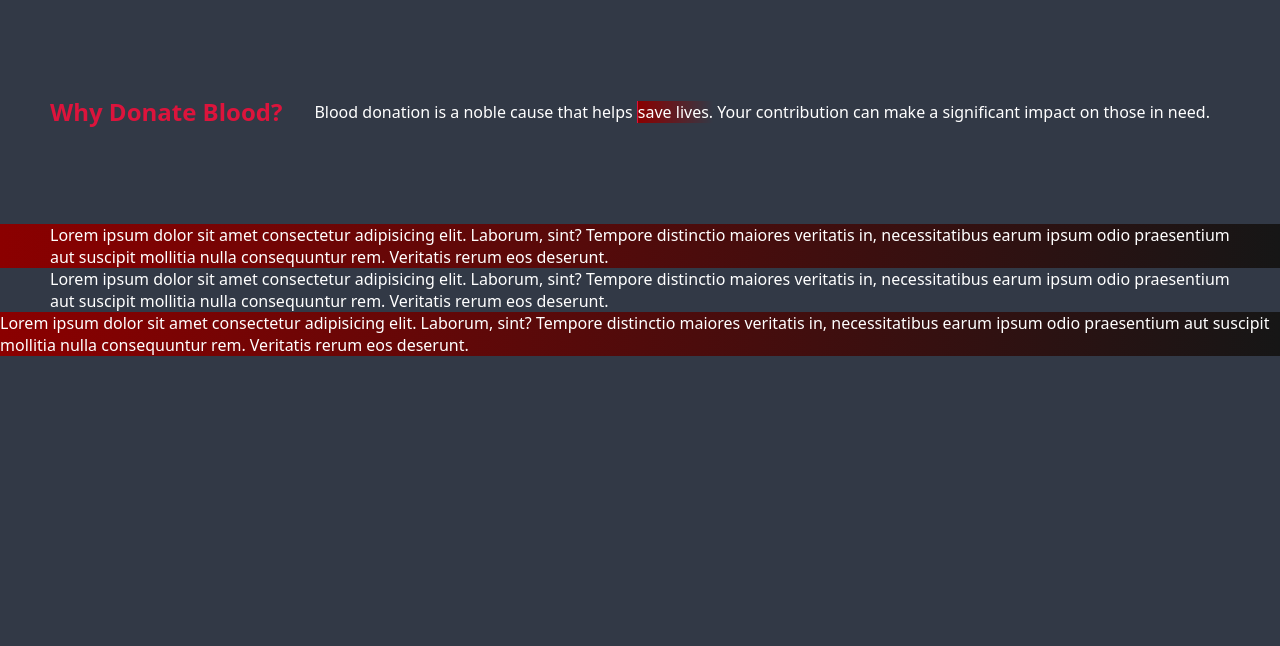
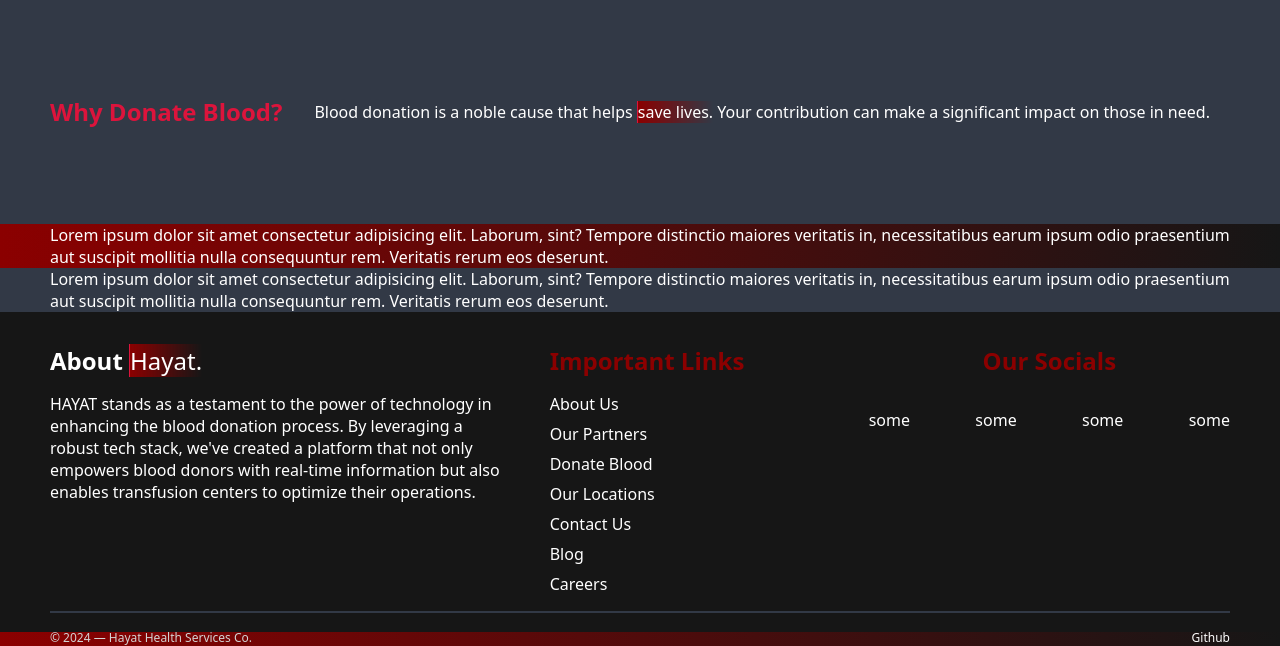
Before and after one commit to Chareeef/HAYAT, a Python web app: template templates/index.html in a window 1280 px wide. Shown: the part 871-1517 px from the top of the page. Before the commit the page ends 1227 px from the top, so only its background shows below. Run offline with Jinja, Linux system fonts and the light colour scheme; the template is opened without the code that fills it, so the values that code supplies are empty.

Commit message:
feat: add footer section

```diff
--- a/static/styles/main.css
+++ b/static/styles/main.css
@@ -244,7 +244,7 @@ section:nth-child(odd) {
     width: clamp(50dvw, 500px, 70dvw);
     gap: .5rem;
 
-    legend{
+    legend {
         text-align: center;
     }
 
@@ -320,25 +320,23 @@ section:nth-child(odd) {
         WHY DONATE SECTION
 =======================================*/
 
-.why_donate{
+.why_donate {
     padding-block: 6rem;
     gap: 2rem;
 
-    .title{
+    .title {
         color: var(--tertiary-clr);
     }
 
-    .text{
+    .text {
         font-weight: 100;
     }
 
-    .text>span{
+    .text>span {
         font-weight: 500;
         background: linear-gradient(to right, var(--primary-clr), transparent);
         border-inline-start: 1.5px solid var(--tertiary-clr);
     }
-
-
 }
 
 
@@ -346,7 +344,95 @@ section:nth-child(odd) {
 
 
 
+/* ====================================
+        FOOTER SECTION
+=======================================*/
 
+.footer{
+    width: 100%;
+    height: 20rem;
+    background-color: var(--tertiary-bg);
+
+    padding-block: 2rem;
+    padding-inline: 3.125rem;
+
+}
+
+.footer_wrapper {
+
+
+    display: flex;
+    flex: 1 0 0;
+    justify-content: space-between;
+
+    gap: 3rem;
+}
+
+.footer_about {
+    flex: 5;
+
+
+    .title {
+        color: var(--secondary-clr);
+        padding-block-end: 1rem;
+
+        >span {
+            font-weight: 100;
+            background: linear-gradient(to right, var(--primary-clr), transparent);
+            border-inline-start: 1.5px solid var(--tertiary-clr);
+        }
+    }
+}
+
+.footer_links {
+    flex: 3;
+
+    display: flex;
+    flex-direction: column;
+    gap: .5rem;
+    transition: all 500ms ease;
+
+    .title{
+        padding-block-end: .5rem;
+    }
+
+.footer_link:hover{
+    transform: translateX(10px);
+    color: var(--tertiary-clr);
+    transition: all 200ms ease;
+}
+}
+
+
+.footer_socials {
+    flex: 4;
+    display: flex;
+    flex-direction: column;
+    /* justify-content: center; */
+    gap: 2rem;
+    text-align: center;
+
+    >div {
+        display: flex;
+        align-items: center;
+        justify-content: space-between;
+        gap: 1rem;
+    }
+}
+
+.footer>hr{
+    height: 2px;
+    margin-block: 1rem;
+    background-color: var(--primary-bg);
+}
+
+.copyright{
+    display: flex;
+    justify-content: space-between;
+    align-items: center;
+    font-size: .75rem;
+    color: lightgray;
+}
 
 
 
@@ -417,11 +503,11 @@ section:nth-child(odd) {
         overflow-x: hidden;
     }
 
-    .hero_content{
+    .hero_content {
         justify-content: center;
     }
 
-    .hero_image{
+    .hero_image {
         gap: .5rem;
         display: flex;
         flex-direction: row;
@@ -445,19 +531,21 @@ section:nth-child(odd) {
 }
 
 
-@media screen and (max-width: 440px){
+@media screen and (max-width: 440px) {
 
-    .hero{
+    /* ===== hero ===== */
+
+    .hero {
         min-height: 100dvh !important;
         overflow-y: hidden;
         align-items: center;
     }
 
-    .hero_content{
+    .hero_content {
         justify-content: center;
     }
 
-    .hero_image{
+    .hero_image {
         display: none;
         visibility: hiddens;
         /* flex-direction: column !important;
@@ -465,5 +553,12 @@ section:nth-child(odd) {
         justify-content: center; */
     }
 
+    /* ===== footer ===== */
+
+    /* .footer_section{
+        display: flex;
+        flex-direction: column;
+    } */
+
 
 }
--- a/templates/index.html
+++ b/templates/index.html
@@ -71,7 +71,8 @@
     <section class="why_donate" id="donate">
         <h2 class="title">Why Donate Blood?</h2>
         <p class="text">
-            Blood donation is a noble cause that helps <span>save lives.</span> Your contribution can make a significant impact on
+            Blood donation is a noble cause that helps <span>save lives.</span> Your contribution can make a significant
+            impact on
             those in need.
         </p>
     </section>
@@ -95,12 +96,41 @@
     </section>
 
     <!-- footer -->
-    <footer id="">
-        <p class="text">
-            Lorem ipsum dolor sit amet consectetur adipisicing elit. Laborum, sint? Tempore distinctio maiores veritatis
-            in, necessitatibus earum ipsum odio praesentium aut suscipit mollitia nulla consequuntur rem. Veritatis
-            rerum eos deserunt.
-        </p>
+    <footer class="footer" id="footer">
+        <div class="footer_wrapper">
+            <div class="footer_about">
+                <h3 class="title">About <span>Hayat.</span></h3>
+                <p class="text">HAYAT stands as a testament to the power of technology in enhancing the blood donation
+                    process. By leveraging a robust tech stack, we've created a platform that not only empowers blood donors
+                    with real-time information but also enables transfusion centers to optimize their operations.
+                </p>
+            </div>
+            <div class="footer_links">
+                <h3 class="title">Important Links</h3>
+                <a href="#about" class="footer_link">About Us</a>
+                <a href="#" class="footer_link">Our Partners</a>
+                <a href="#donate" class="footer_link">Donate Blood</a>
+                <a href="#stations" class="footer_link">Our Locations</a>
+                <a href="#contact" class="footer_link">Contact Us</a>
+                <a href="#" target="_blank" class="footer_link">Blog</a>
+                <a href="#" target="_blank" class="footer_link">Careers</a>
+            </div>
+            <div class="footer_socials">
+                <h3 class="title">Our Socials</h3>
+                <div>
+                    <div>some</div>
+                    <div>some</div>
+                    <div>some</div>
+                    <div>some</div>
+                </div>
+
+            </div>
+        </div>
+        <hr>
+        <div class="copyright">
+           <p> &copy; 2024  &mdash;  Hayat Health Services Co.</p>
+           <a href="https://github.com/Chareeef/HAYAT">Github</p>
+        </div>
     </footer>
 
     <!-- script -->
```
